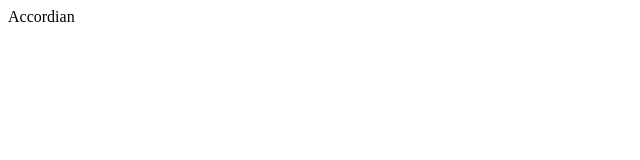
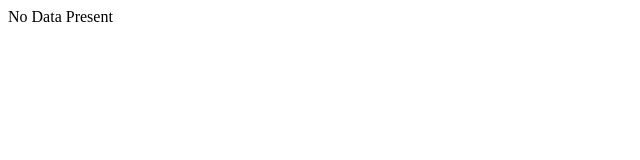
Before and after one commit to Rabinxt/25_Diff-Project, a React (Vite) app in the folder more_details/: page / in a window 1280 px wide. Shown: the top 160 px of the page, without its empty margins (0-640 px from the left). Built offline with nearby package versions, Linux system fonts and the light colour scheme.

Commit message:
FFirst commit

```diff
--- a/more_details/src/Components/index.jsx
+++ b/more_details/src/Components/index.jsx
@@ -1,3 +1,23 @@
+import { useState } from "react"
+import data from "./data.jsx";
+
+
 export default function Accordian(){
-  return <div>Accordian</div>
+
+    const [selected , setSelected] = useState(null);
+
+     return <div className="wrapper">
+        <div className="accordian">
+            {
+                data && data.length > 0 ?
+                data.map(dataItem => <div className="item">
+                    <div className="title">
+                        <h3>{dataItem.question}</h3>
+                        <span>+</span>
+                    </div>
+                </div>)
+                : <div>No Data Present</div>
+            }
+        </div>
+            </div>
 }
```
Also changed, not shown: more_details/src/Components/accordian/data.jsx (+17 -0 lines).
